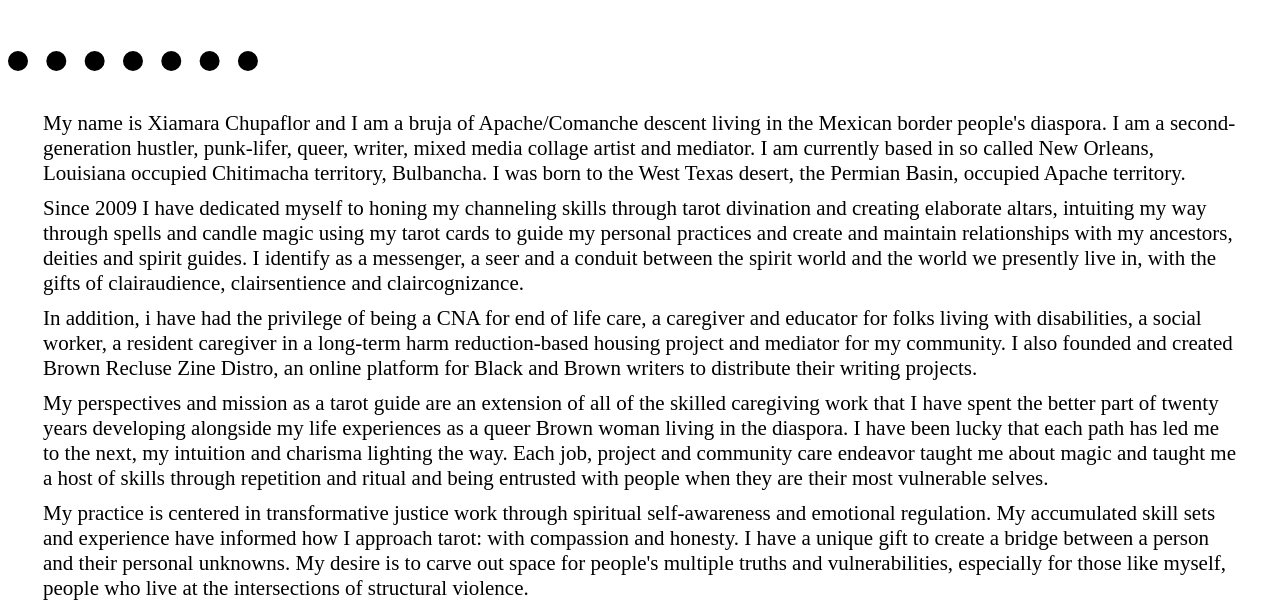
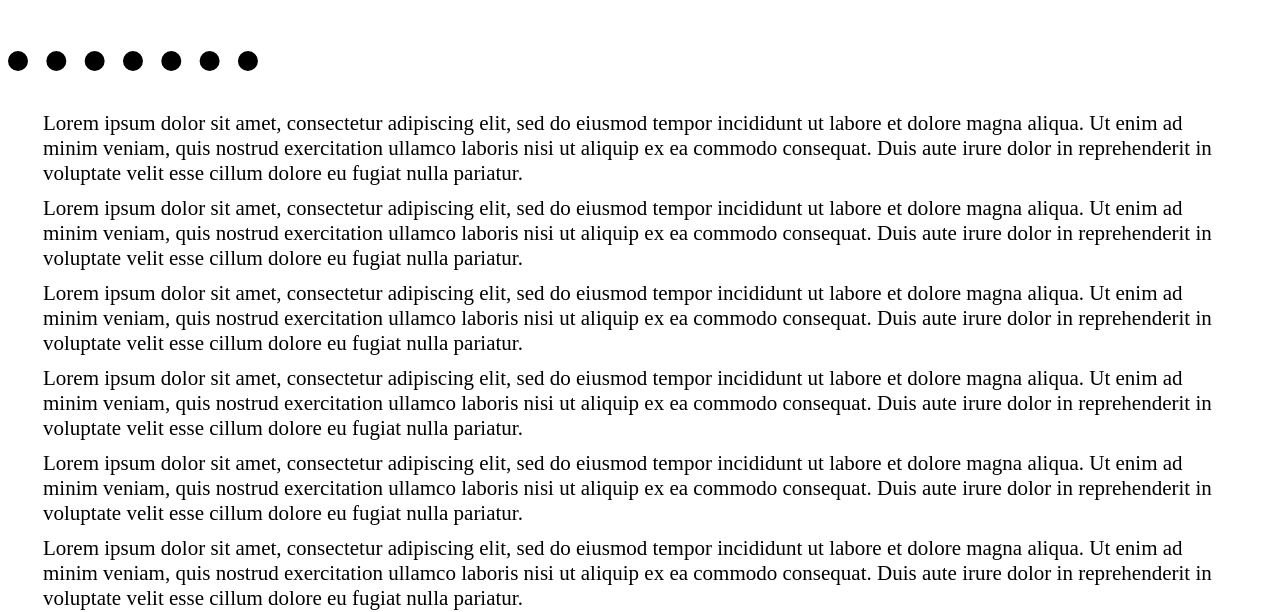
Before and after one commit to bennygo3/Tarot-Pro, a plain HTML site: page About/about.html in a window 1280 px wide. Shown: the part 347-959 px from the top of the page. Drawn offline with Linux system fonts and the light colour scheme; a web font is replaced by a local one.

Commit message:
changes to about sect

```diff
--- a/About/about.html
+++ b/About/about.html
@@ -45,47 +45,34 @@
             <div class="aboutPContainer">
 
                 <p class="about1">
-                    My name is Xiamara Chupaflor and I am a bruja of Apache/Comanche descent living
-                    in the Mexican border people's diaspora. I am a second-generation
-                    hustler, punk-lifer, queer, writer, mixed media collage artist and mediator. I am currently
-                    based in so called New Orleans, Louisiana occupied Chitimacha territory, Bulbancha. I was
-                    born to the West Texas desert, the Permian Basin, occupied Apache territory.
+                    Lorem ipsum dolor sit amet, consectetur adipiscing elit, sed do eiusmod tempor incididunt ut labore et dolore magna aliqua.
+                    Ut enim ad minim veniam, quis nostrud exercitation ullamco laboris nisi ut aliquip ex ea commodo consequat.
+                    Duis aute irure dolor in reprehenderit in voluptate velit esse cillum dolore eu fugiat nulla pariatur.
                 </p>
                 <p class="about2">
-                    Since 2009 I have dedicated myself to honing my channeling skills through tarot divination and
-                    creating elaborate altars, intuiting my way through spells and candle magic using my tarot cards to
-                    guide my personal practices and create and maintain relationships with my ancestors, deities and spirit
-                    guides. I identify as a messenger, a seer and a conduit between the spirit world and the world we
-                    presently live in, with the gifts of clairaudience, clairsentience and claircognizance.
+                    Lorem ipsum dolor sit amet, consectetur adipiscing elit, sed do eiusmod tempor incididunt ut labore et dolore magna aliqua.
+                    Ut enim ad minim veniam, quis nostrud exercitation ullamco laboris nisi ut aliquip ex ea commodo consequat.
+                    Duis aute irure dolor in reprehenderit in voluptate velit esse cillum dolore eu fugiat nulla pariatur.
                 </p>
                 <p class="about3">
-                    In addition, i have had the privilege of being a CNA for end of life care, a caregiver and educator
-                    for folks living with disabilities, a social worker, a resident caregiver in a long-term harm reduction-based
-                    housing project and mediator for my community. I also founded and created Brown Recluse Zine Distro, an online
-                    platform for Black and Brown writers to distribute their writing projects.
+                    Lorem ipsum dolor sit amet, consectetur adipiscing elit, sed do eiusmod tempor incididunt ut labore et dolore magna aliqua.
+                    Ut enim ad minim veniam, quis nostrud exercitation ullamco laboris nisi ut aliquip ex ea commodo consequat.
+                    Duis aute irure dolor in reprehenderit in voluptate velit esse cillum dolore eu fugiat nulla pariatur.
                 </p>
                 <p class="about4">
-                    My perspectives and mission as a tarot guide are an extension of all of the skilled caregiving work
-                    that I have spent the better part of twenty years developing alongside my life experiences as a queer
-                    Brown woman living in the diaspora. I have been lucky that each path has led me to the next, my
-                    intuition and charisma lighting the way. Each job, project and community care endeavor taught me about magic and taught me
-                    a host of skills through repetition and ritual and being entrusted with people when they are their most vulnerable
-                    selves.
+                    Lorem ipsum dolor sit amet, consectetur adipiscing elit, sed do eiusmod tempor incididunt ut labore et dolore magna aliqua.
+                    Ut enim ad minim veniam, quis nostrud exercitation ullamco laboris nisi ut aliquip ex ea commodo consequat.
+                    Duis aute irure dolor in reprehenderit in voluptate velit esse cillum dolore eu fugiat nulla pariatur.
                 </p>
                 <p class="about5">
-                    My practice is centered in transformative justice work through spiritual self-awareness and
-                    emotional regulation. My accumulated skill sets and experience have informed how I approach tarot: with compassion and
-                    honesty. I have a unique gift to create a bridge between a person and their personal unknowns. My desire is to carve out space for
-                    people's multiple truths and vulnerabilities, especially for those like myself, people who live at the intersections of
-                    structural violence.
+                    Lorem ipsum dolor sit amet, consectetur adipiscing elit, sed do eiusmod tempor incididunt ut labore et dolore magna aliqua.
+                    Ut enim ad minim veniam, quis nostrud exercitation ullamco laboris nisi ut aliquip ex ea commodo consequat.
+                    Duis aute irure dolor in reprehenderit in voluptate velit esse cillum dolore eu fugiat nulla pariatur.
                 </p>
                 <p class="about6">
-                    I am a collage and mixed media artist, using only original clippings and media, choosing to work
-                    with non-digital media: paper, found objects, old print media and books, glitter, lace, fabric, herbs, scissors and glue. I
-                    thoroughly enjoy the methodical patience it takes to find images, objects, colors and other media to piece together a cohesive piece
-                    of work. My work often features esoteric ad mystic themes that resonate with my personal journey. Alongside tarot and a
-                    mixed media collage artist, I am a writer spending many years traveling with Brown Recluse Zine Distro speaking about DIY and punk
-                    vehicles of expression. All of my practices are based in the idea that you can turn trash into treasure.
+                    Lorem ipsum dolor sit amet, consectetur adipiscing elit, sed do eiusmod tempor incididunt ut labore et dolore magna aliqua.
+                    Ut enim ad minim veniam, quis nostrud exercitation ullamco laboris nisi ut aliquip ex ea commodo consequat.
+                    Duis aute irure dolor in reprehenderit in voluptate velit esse cillum dolore eu fugiat nulla pariatur.
                 </p>
             </div>
         </section>
```
